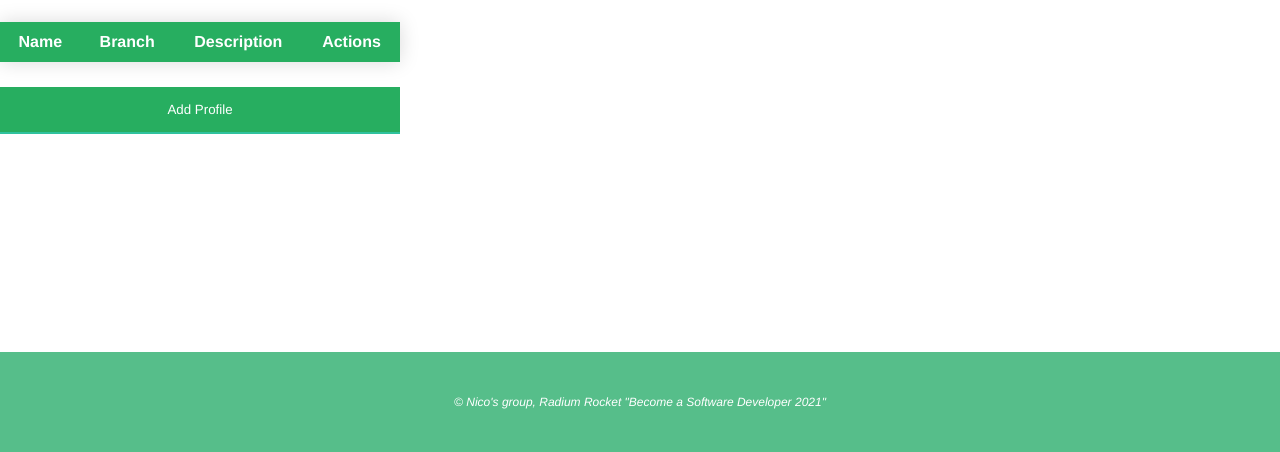
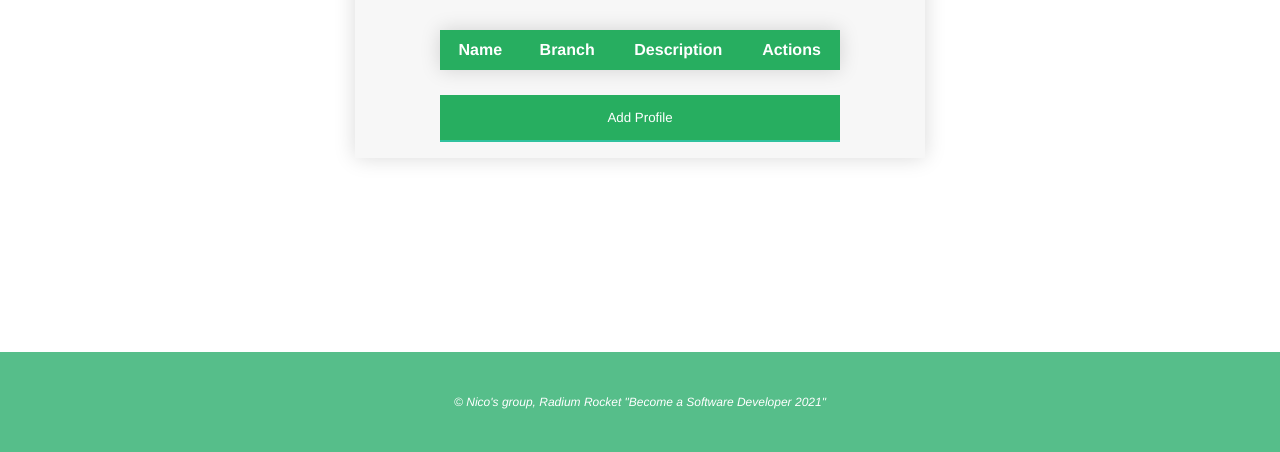
Before and after one commit to Brunomoyano4/Nico-MindSet-server, a website: page public/views/profilesList.html in a window 1280 px wide. Shown: the part 348-800 px from the top of the page. Drawn offline with Linux system fonts and the light colour scheme; no server answers.

Commit message:
feature/BaSD-MS-W10-025:added some changes

```diff
--- a/controllers/profiles.js
+++ b/controllers/profiles.js
@@ -37,7 +37,7 @@ const createProfile = (req, res) => {
 }
 
 const editProfile = (req, res) => {
-  Profiles.findOneAndUpdate(req.params.id,
+  Profiles.findByIdAndUpdate(req.params.id,
     {profileName: req.body.profileName,
     branch: req.body.branch,
     description: req.body.description},
@@ -57,7 +57,7 @@ const editProfile = (req, res) => {
 }
 
 const deleteProfile = (req, res) => {
-  Profiles.findOneAndDelete(req.params.id)
+  Profiles.findByIdAndDelete(req.params.id)
     .then((result) => {
       if(!result) {
         return res.status(400).json({
--- a/public/styles/styles.css
+++ b/public/styles/styles.css
@@ -112,6 +112,17 @@
     box-shadow: 0 0 20px rgba(0, 0, 0, 0.15);
   }
 
+  #containerProfiles {
+    display: flex;
+    flex-wrap: wrap;
+    justify-content: center;
+    max-width: 600px;
+    margin: 10px auto;
+    padding: 16px;
+    background: #F7F7F7;
+    box-shadow: 0 0 20px rgba(0, 0, 0, 0.15);
+}
+
   .header {
       width:100%;
       background: #27AE60;
--- a/public/views/profilesList.html
+++ b/public/views/profilesList.html
@@ -24,7 +24,7 @@
         <a href="/views/sessionsList.html">sessions</a>
       </nav>
     </header>
-    <div id="container">
+    <div id="containerProfiles">
       <h2 class="header">Profiles</h2>
       <table class="list">
         <thead>
```
